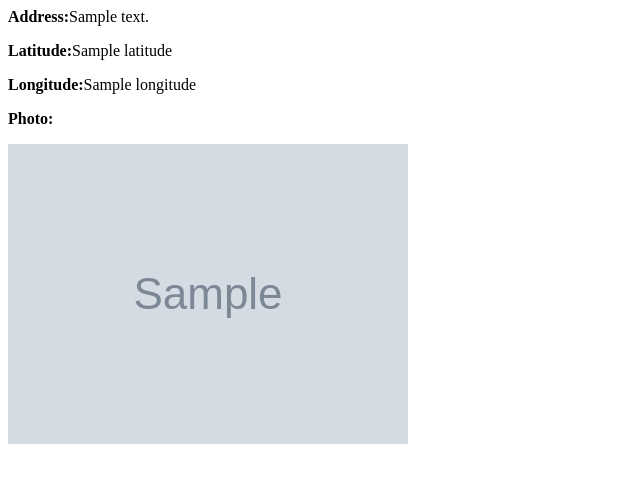
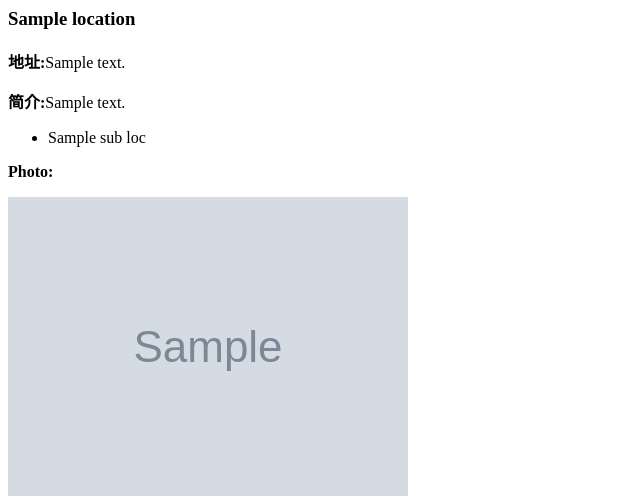
Before and after one commit to lxdiyun/gis, a Django app: template inscription/templates/inscription/intra_location_info.html in a window 1280 px wide. Shown: the top 496 px of the page, without its empty margins (0-640 px from the left). Run offline with Django 3.2, Linux system fonts and the light colour scheme; the template is opened without the code that fills it: most values are stand-ins (such as "Sample title", 1, 10 or a date in 2020); grey boxes marked "Sample" are stand-in pictures; parts of the project's set-up code (start-up, migrations or seed data) failed here and were passed over.

Commit message:
add bootstrap 3

```diff
--- a/inscription/templates/inscription/base.html
+++ b/inscription/templates/inscription/base.html
@@ -1,4 +1,4 @@
-{% extends "utils/site_base.html" %}
+{% extends "utils/site_base_b3.html" %}
 
 
 {% block nav %}
--- a/inscription/templates/inscription/index.html
+++ b/inscription/templates/inscription/index.html
@@ -19,11 +19,11 @@
 {% block content %}
 <div class="container">
 	<div class="row">
-		<div class="span8">
+		<div class="col-md-8">
 			<div  class="map_canvas img-polaroid" style="height:320px" id="map">
 			</div>
 		</div>
-		<div class="span4" id="location_info">
+		<div class="col-md-4" id="location_info">
 		</div>
 	</div>
 </div>
--- a/inscription/templates/inscription/intra_location_info.html
+++ b/inscription/templates/inscription/intra_location_info.html
@@ -1,6 +1,14 @@
-<p><strong>Address:</strong>{{ location.address }}</p>
-<p><strong>Latitude:</strong>{{ location.latitude }}</p>
-<p><strong>Longitude:</strong>{{ location.longitude }}</p>
+<h3>{{ location.name }}</h3>
+<p><strong>地址:</strong>{{ location.address }}</p>
+{% if location.description %}
+<p><strong>简介:</strong>{{ location.description }}</p>
+{% endif %}
+
+<ul>
+	{% for sub_loc in location.sublocation_set.all %}
+	<li>{{ sub_loc.name }}</li>
+	{% endfor %}
+</ul>
 
 {% if photos.count  %}
 <p ><strong >Photo:</strong> </p>
```
Also changed, not shown: inscription/models.py (+10 -0 lines).
